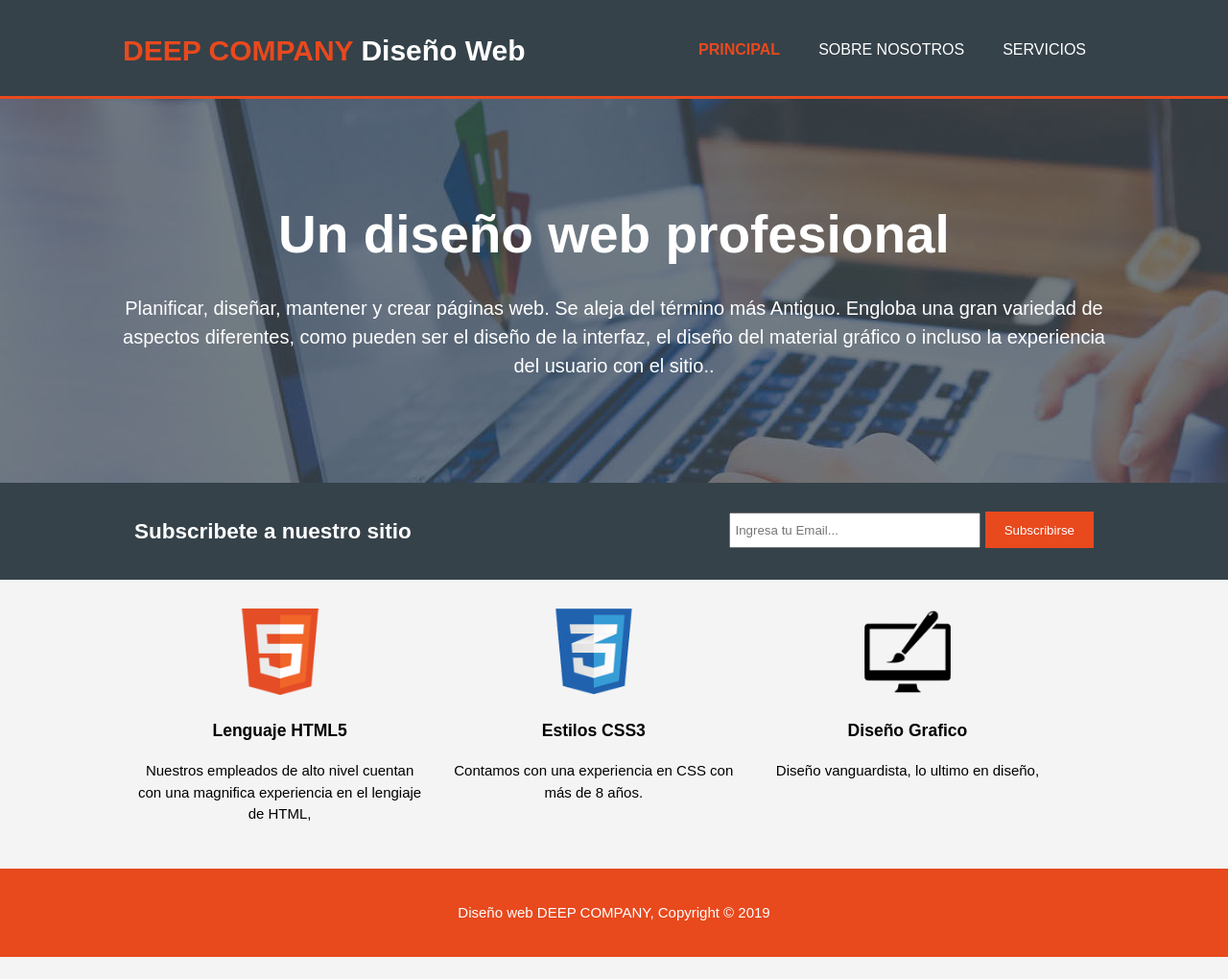
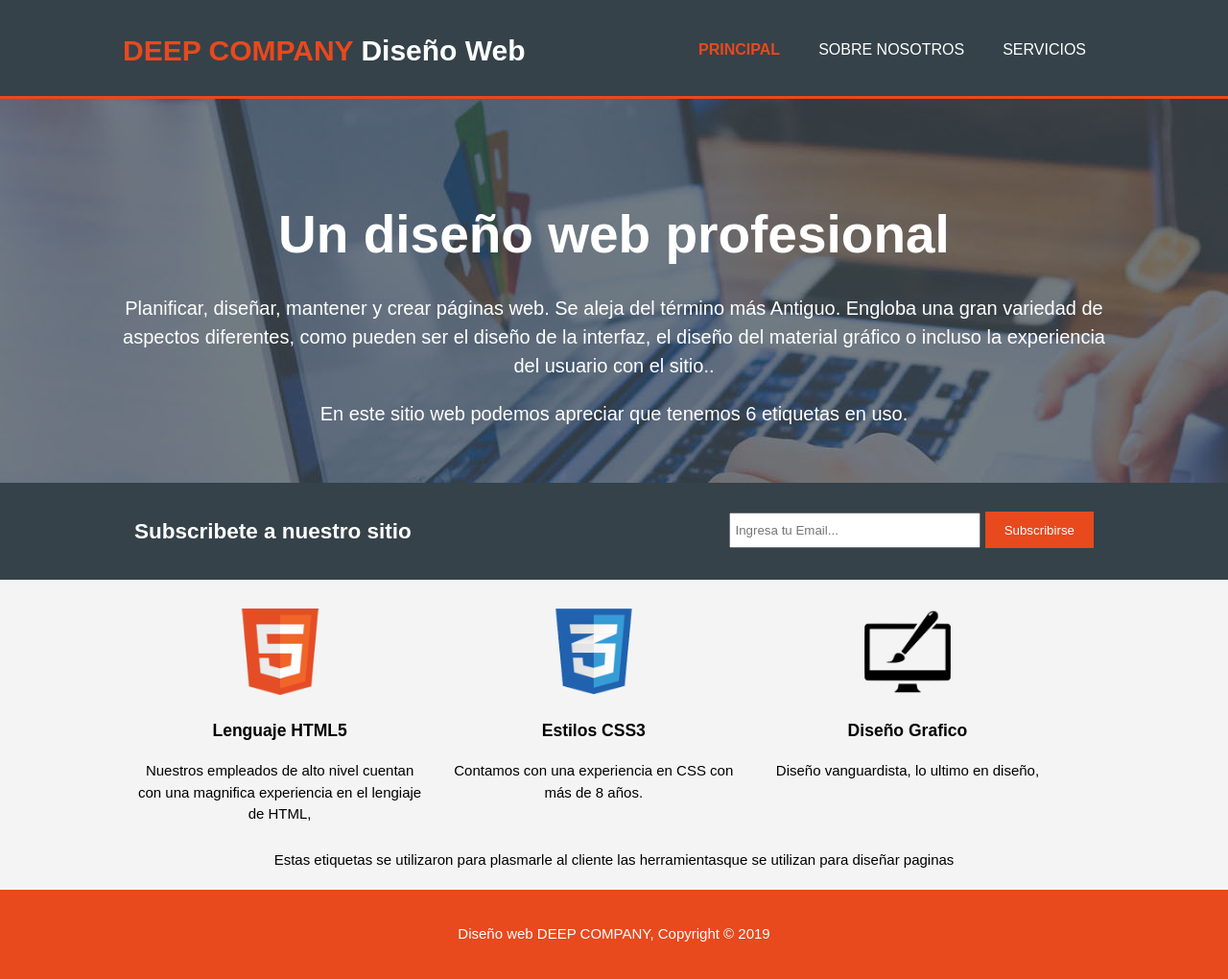
Before and after one commit to CarlosAlbertoSanchezGarcia/PageCompany, a plain HTML site: page index.html in a window 1280 px wide. Shown: the whole page at 96% size. Before the commit the page ends 997 px from the top, so only its background shows below. Drawn offline with Linux system fonts and the light colour scheme.

Commit message:
Update index.html

```diff
--- a/index.html
+++ b/index.html
@@ -26,6 +26,7 @@
       <div class="container">
         <h1>Un diseño web profesional</h1>
         <p> Planificar, diseñar, mantener y crear páginas web. Se aleja del término más Antiguo. Engloba una gran variedad de aspectos diferentes, como pueden ser el diseño de la interfaz, el diseño del material gráfico o incluso la experiencia del usuario con el sitio..</p>
+        <p>En este sitio web podemos apreciar que tenemos 6 etiquetas en uso. <p>
       </div>
     </section>
 
@@ -57,6 +58,9 @@
           <p>Diseño vanguardista, lo ultimo en diseño,</p>
         </div>
       </div>
+      <center>
+        <div> Estas etiquetas se utilizaron para plasmarle al cliente las herramientasque se utilizan para diseñar paginas</div>
+      </center>
     </section>
 
     <footer>
```
